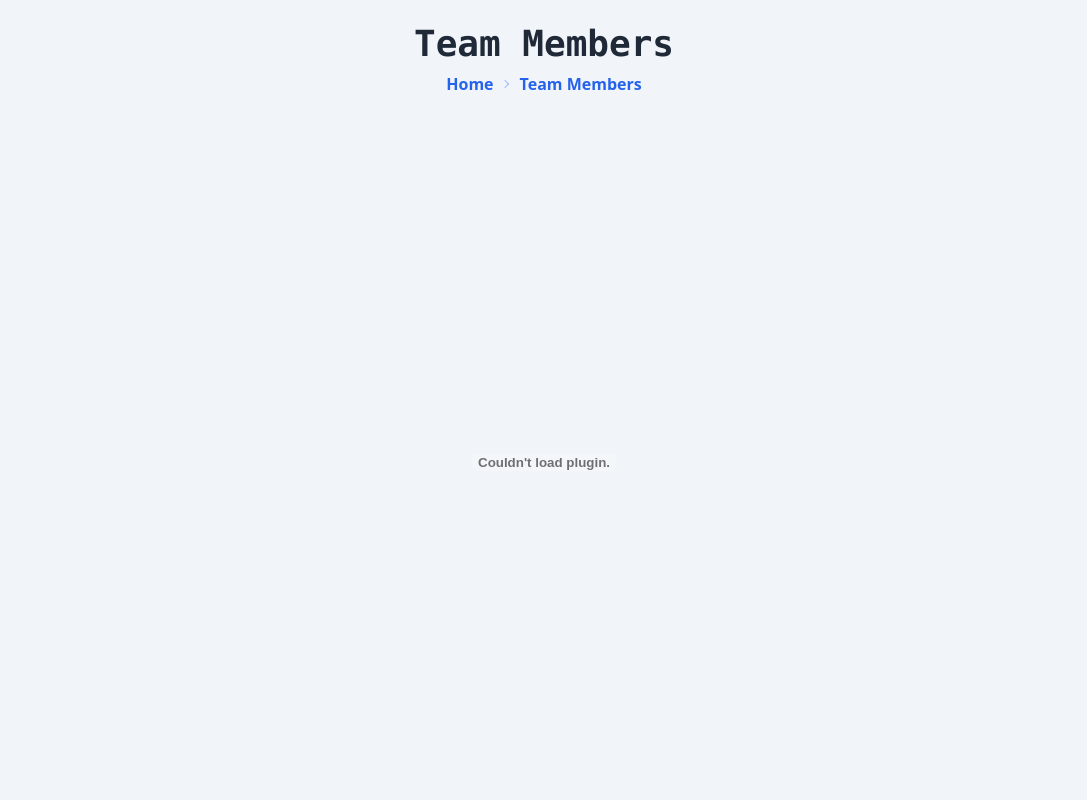
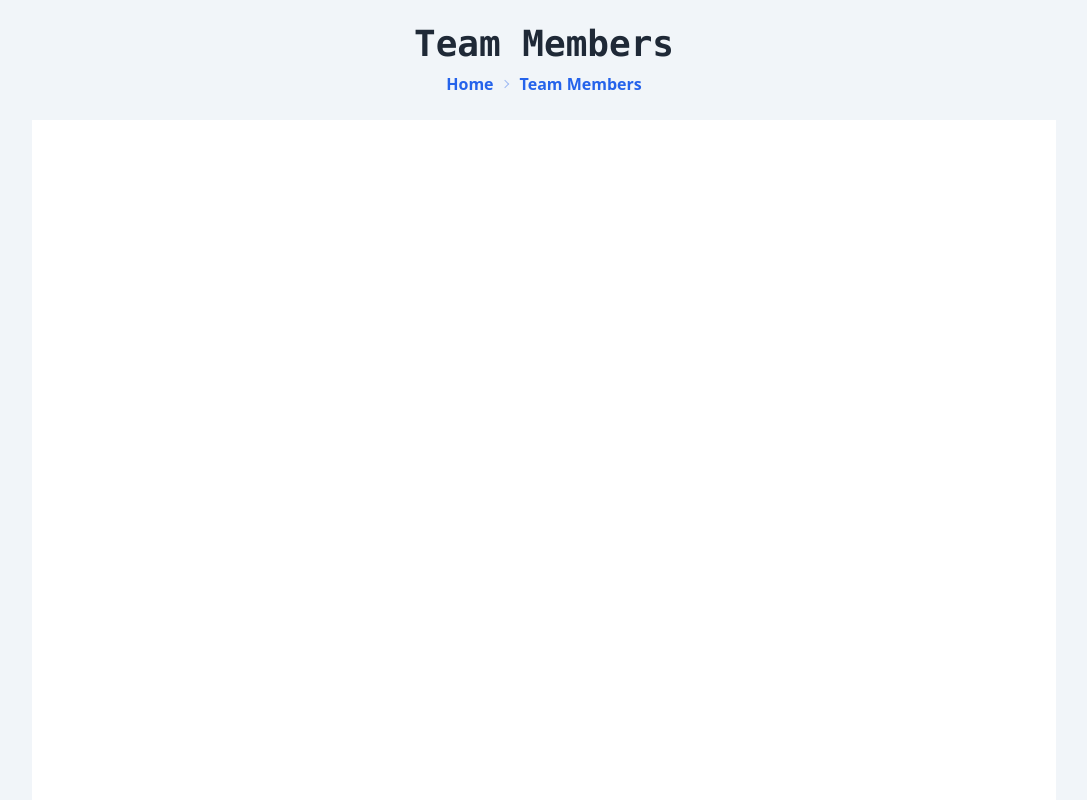
Before and after one commit to Aman07122003/SIH-2024Documentation, a React (Vite) app: page /PdfViewer in a window 1280 px wide. Shown: the whole page, without its empty margins (96-1183 px from the left). Built offline with nearby package versions, Linux system fonts and the light colour scheme.

Commit message:
Pdf uploader

```diff
--- a/src/components/PdfViewer.jsx
+++ b/src/components/PdfViewer.jsx
@@ -1,40 +1,20 @@
-import React, { useState, useEffect } from 'react';
-import Pdf from '../assets/Pdf.pdf';
-import { useNavigate } from 'react-router-dom';
+import React from 'react';
+import Pdf from '../assets/Pdf.pdf'; // Adjust the path to your PDF file
 
 const PdfViewer = () => {
-    const navigate = useNavigate();
-    const [loading, setLoading] = useState(true);
-
-    const handleClick = (page) => {
-        navigate(`/${page}`);
-    };
-
-    // Simulate loading for demo purposes
-    useEffect(() => {
-        const timer = setTimeout(() => setLoading(false), 1000);
-        return () => clearTimeout(timer);
-    }, []);
-
     return (
         <div className='h-screen w-full bg-slate-100 flex flex-col items-center'>
-            <div className='w-full'>
             <div className='mt-6 w-full flex justify-center items-center text-4xl md:text-4xl font-semibold font-mono'>
                 Team&nbsp;<span>Members</span>
             </div>
             <div className="breadcrumbs text-md flex justify-center h-10 w-full text-blue-600 font-semibold">
                 <ul>
-                        <li><a onClick={() => handleClick(' ')}>Home</a></li>
-                        <li><a>Team Members</a></li>
+                    <li><a href="/">Home</a></li>
+                    <li><a href="/team">Team Members</a></li>
                 </ul>
             </div>
-            </div>
             <div className='w-full h-full flex justify-center mt-5'>
-                {loading ? (
-                    <div>Loading PDF...</div>
-                ) : (
-                    <embed src={Pdf} type="application/pdf" width="80%" height="100%" />
-                )}
+                <iframe src={Pdf} width="80%" height="100%" title="PDF Viewer" />
             </div>
         </div>
     );
```
Lines whose indentation alone changed are shown as unchanged.
